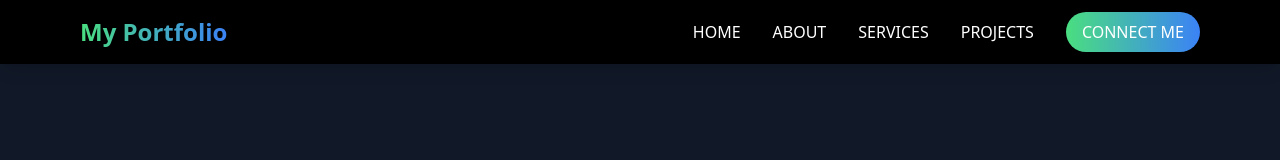
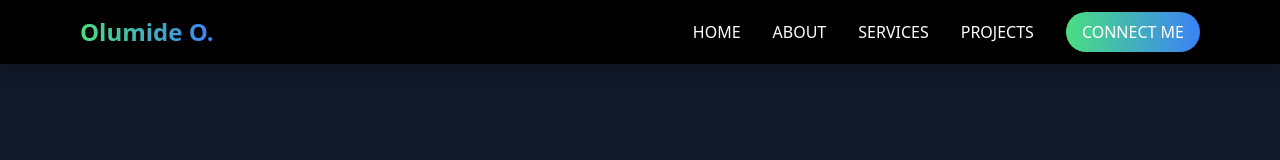
Before and after one commit to o3cloudng/react-portfolio, a React (Vite) app: page / in a window 1280 px wide. Shown: the top 160 px of the page. Built offline with nearby package versions, Linux system fonts and the light colour scheme.

Commit message:
Updated title

```diff
--- a/index.html
+++ b/index.html
@@ -4,7 +4,7 @@
     <meta charset="UTF-8" />
     <link rel="icon" type="image/png" href="/myicon.png" />
     <meta name="viewport" content="width=device-width, initial-scale=1.0" />
-    <title>MyPortfolio</title>
+    <title>Olumide O.</title>
   </head>
   <body>
     <div id="root"></div>
--- a/src/components/Navbar.jsx
+++ b/src/components/Navbar.jsx
@@ -14,7 +14,7 @@ const Navbar = () => {
           <div>
             <Link to="/" className="text-2xl font-bold">
               <span className="text-transparent bg-clip-text bg-gradient-to-r from-green-400 to-blue-500">
-                My Portfolio
+                Olumide O.
               </span>
             </Link>
           </div>
```
